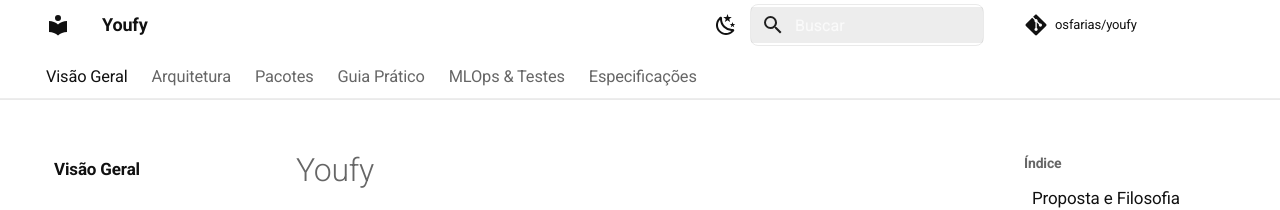
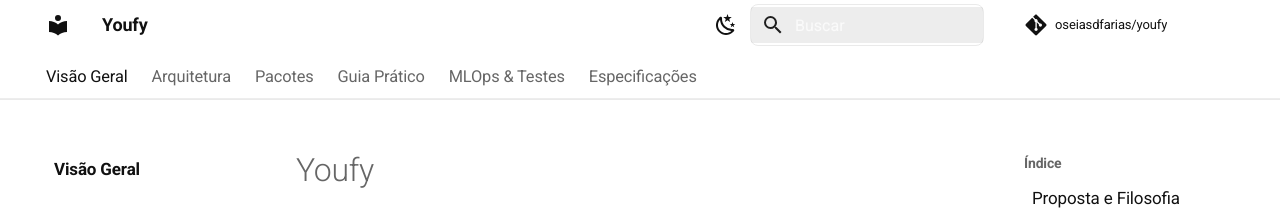
Before and after one commit to Oseiasdfarias/youfy, an MkDocs documentation site: the page built from docs/index.md, in a window 1280 px wide. Shown: the top 210 px of the page. Built offline with MkDocs 1.6.1 and Material for MkDocs 9.7.7, drawn with Linux system fonts in a browser that asks for light colours; comment, search, counter and statistics services are not loaded.

Commit message:
docs: atualizar autor e url do repositorio para oseiasdfarias

```diff
--- a/mkdocs.yml
+++ b/mkdocs.yml
@@ -1,8 +1,8 @@
 site_name: Youfy
 site_description: Laboratório de IA e MLOps em formato de player musical
-site_author: osfarias
-repo_name: osfarias/youfy
-repo_url: https://github.com/osfarias/youfy
+site_author: oseiasdfarias
+repo_name: oseiasdfarias/youfy
+repo_url: https://github.com/oseiasdfarias/youfy
 
 theme:
   name: material
```
